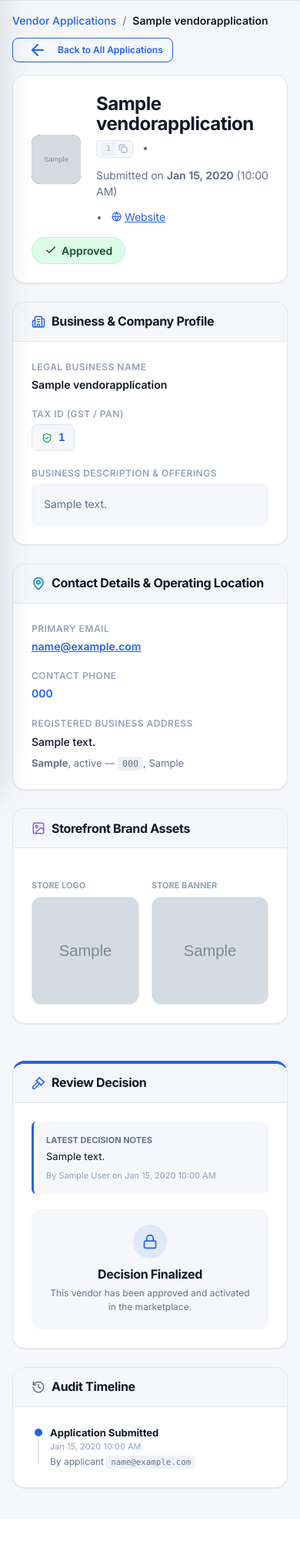
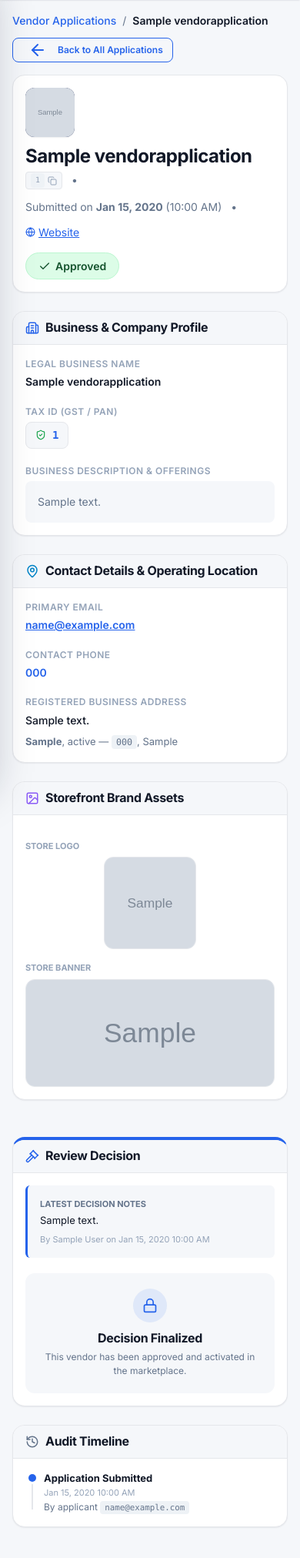
Before and after one commit to Adichowdary/ShopSense, a Django app: page /vendors/admin/applications/1/ in a window 390 px wide. Shown: the part 56-2080 px from the top of the page at 77% size. Before the commit the page ends 1990 px from the top, so only its background shows below. Run offline with Django 5.2, Linux system fonts and the light colour scheme; a user stored in the database is signed in; tables that the repository leaves empty hold one stand-in row (values such as "Sample post"); grey boxes marked "Sample" are stand-in pictures.

Commit message:
Refine product card dimensions, image containment, and vendor admin responsiveness

```diff
--- a/static/css/storefront.css
+++ b/static/css/storefront.css
@@ -547,7 +547,8 @@ body {
 .product-card-img {
     width: 100%;
     height: 100%;
-    object-fit: cover;
+    object-fit: contain;
+    padding: 10px;
     transition: transform 0.3s ease;
 }
 
--- a/static/css/vendor-admin.css
+++ b/static/css/vendor-admin.css
@@ -721,3 +721,70 @@
     background-color: var(--color-primary-600, #2563eb);
     box-shadow: 0 0 0 3px var(--color-bg-primary);
 }
+
+/* ===== Responsive Breakpoints for Vendor Admin ===== */
+@media (max-width: 768px) {
+    .va-header {
+        flex-direction: column;
+        align-items: flex-start;
+        gap: var(--space-3);
+    }
+
+    .va-header-actions {
+        width: 100%;
+        justify-content: flex-start;
+    }
+
+    .va-toolbar {
+        flex-direction: column;
+        align-items: stretch;
+        gap: var(--space-3);
+    }
+
+    .va-tabs-wrap {
+        overflow-x: auto;
+        padding-bottom: var(--space-1);
+    }
+
+    .va-search-form {
+        width: 100%;
+    }
+
+    .va-detail-hero {
+        padding: var(--space-4);
+    }
+
+    .va-detail-hero-left {
+        flex-direction: column;
+        align-items: flex-start;
+        gap: var(--space-3);
+    }
+
+    .va-assets-row {
+        grid-template-columns: 1fr;
+    }
+
+    .va-asset-logo {
+        height: 120px;
+        width: 120px;
+        margin: 0 auto;
+    }
+}
+
+@media (max-width: 480px) {
+    .va-header-title h1 {
+        font-size: var(--font-size-xl);
+    }
+
+    .va-kpi-grid {
+        grid-template-columns: 1fr;
+    }
+
+    .va-panel-body {
+        padding: var(--space-4);
+    }
+
+    .va-panel-header {
+        padding: var(--space-3) var(--space-4);
+    }
+}
```
Also changed, not shown: templates/storefront/home.html (+10 -5 lines).
